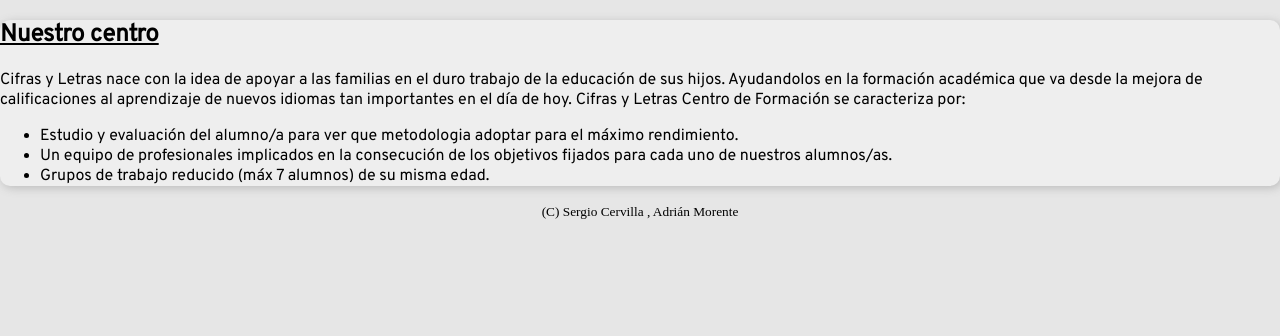
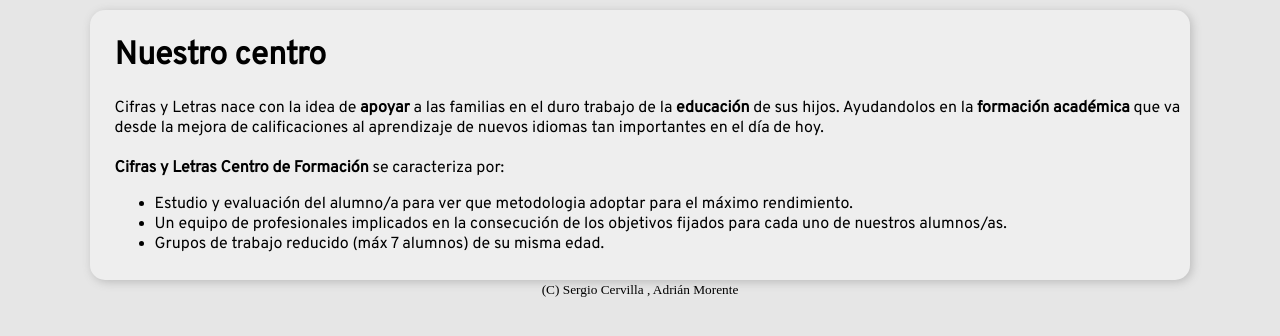
Before and after one commit to Cerv1/CifrasYLetras, a PHP site: page / in a window 1280 px wide. Shown: the part 310-646 px from the top of the page. Run offline with PHP 8.4, Linux system fonts and the light colour scheme; some web fonts are replaced.

Commit message:
Fixing stuff

```diff
--- a/common_page.php
+++ b/common_page.php
@@ -85,13 +85,13 @@
   function HTMLIndex(){
     echo '
       <div class="general-content">
-        <h2> Nuestro centro </h2>
+        <h1> Nuestro centro </h1>
         <p>
-          Cifras y Letras nace con la idea de apoyar a las familias en el duro trabajo de la educación de sus hijos.
-          Ayudandolos en la formación académica que va desde la mejora de calificaciones al aprendizaje de nuevos idiomas
+          Cifras y Letras nace con la idea de <b>apoyar</b> a las familias en el duro trabajo de la <b>educación</b> de sus hijos.
+          Ayudandolos en la <b>formación académica</b> que va desde la mejora de calificaciones al aprendizaje de nuevos idiomas
           tan importantes en el día de hoy.
-
-          Cifras y Letras Centro de Formación se caracteriza por:
+          <br><br>
+          <b>Cifras y Letras Centro de Formación</b> se caracteriza por:
           <ul>
             <li>
               Estudio y evaluación del alumno/a para ver que metodologia adoptar para el máximo rendimiento.
--- a/style.css
+++ b/style.css
@@ -77,14 +77,21 @@ nav ul li{
   padding: 0px 12px 0px 12px;
 }
 
-.content{
-  width: 85%;
+#content{
+  margin-left: 7%;
+  margin-right: 7%;
 }
 /*CSS associated to general-content class*/
 
 .general-content{
+  padding-left: 25px;
+  padding-top: 5px;
+  padding-top: 5px;
+  margin-top: 10px;
+  padding-bottom: 10px;
+
   box-shadow: 2px 2px 10px #BBB;
-  border-radius: 10px;
+  border-radius: 15px;
   background-color: rgb(238, 238, 238);
   font-family: 'Overpass', sans-serif;
 }
```
